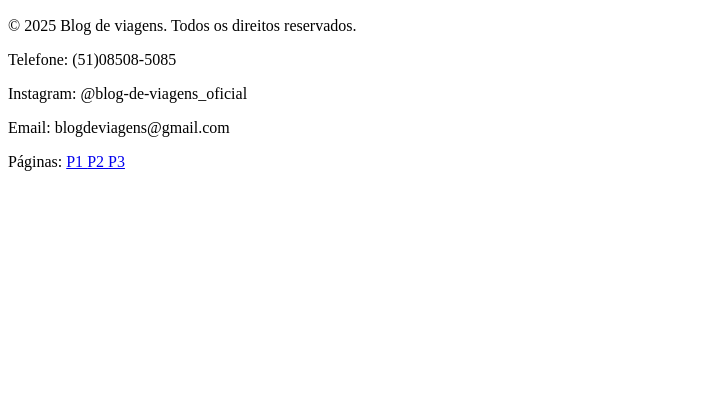
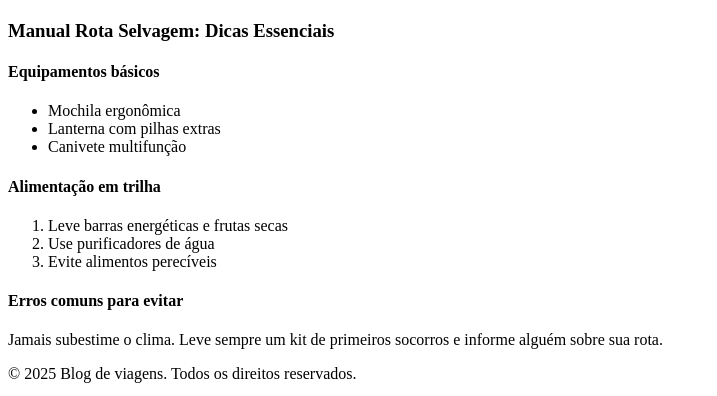
Before and after one commit to Guikhimer/blog-de-viagens, a plain HTML site: page index.html in a window 1280 px wide. Shown: the part 837-1233 px from the top of the page, without its empty margins (0-717 px from the left). Before the commit the page ends 1024 px from the top, so only its background shows below. Drawn offline with Linux system fonts and the light colour scheme.

Commit message:
Update index.html

```diff
--- a/index.html
+++ b/index.html
@@ -36,6 +36,36 @@
         </article>
       </section>
 
+
+      <section id="guia">
+        <h3>Manual Rota Selvagem: Dicas Essenciais</h3>
+
+        <article>
+          <h4>Equipamentos básicos</h4>
+          <ul>
+            <li>Mochila ergonômica</li>
+            <li>Lanterna com pilhas extras</li>
+            <li>Canivete multifunção</li>
+          </ul>
+        </article>
+
+        <article>
+          <h4>Alimentação em trilha</h4>
+          <ol>
+            <li>Leve barras energéticas e frutas secas</li>
+            <li>Use purificadores de água</li>
+            <li>Evite alimentos perecíveis</li>
+          </ol>
+        </article>
+
+        <article>
+          <h4>Erros comuns para evitar</h4>
+          <p>Jamais subestime o clima. Leve sempre um kit de primeiros socorros e informe alguém sobre sua rota.</p>
+        </article>
+      </section>
+
+
+
     <footer>
         <p>&copy; 2025 Blog de viagens. Todos os direitos reservados.</p>
         <p>Telefone: (51)08508-5085</p>
```
